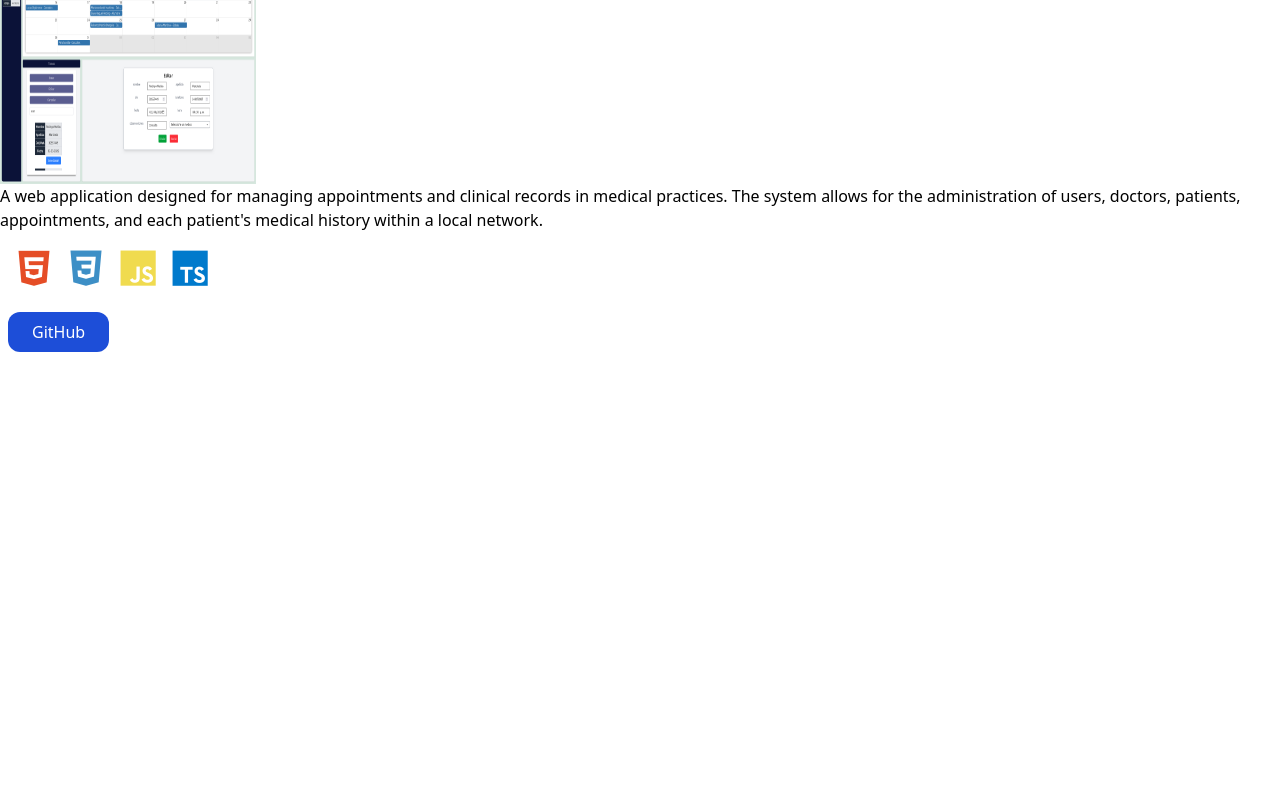
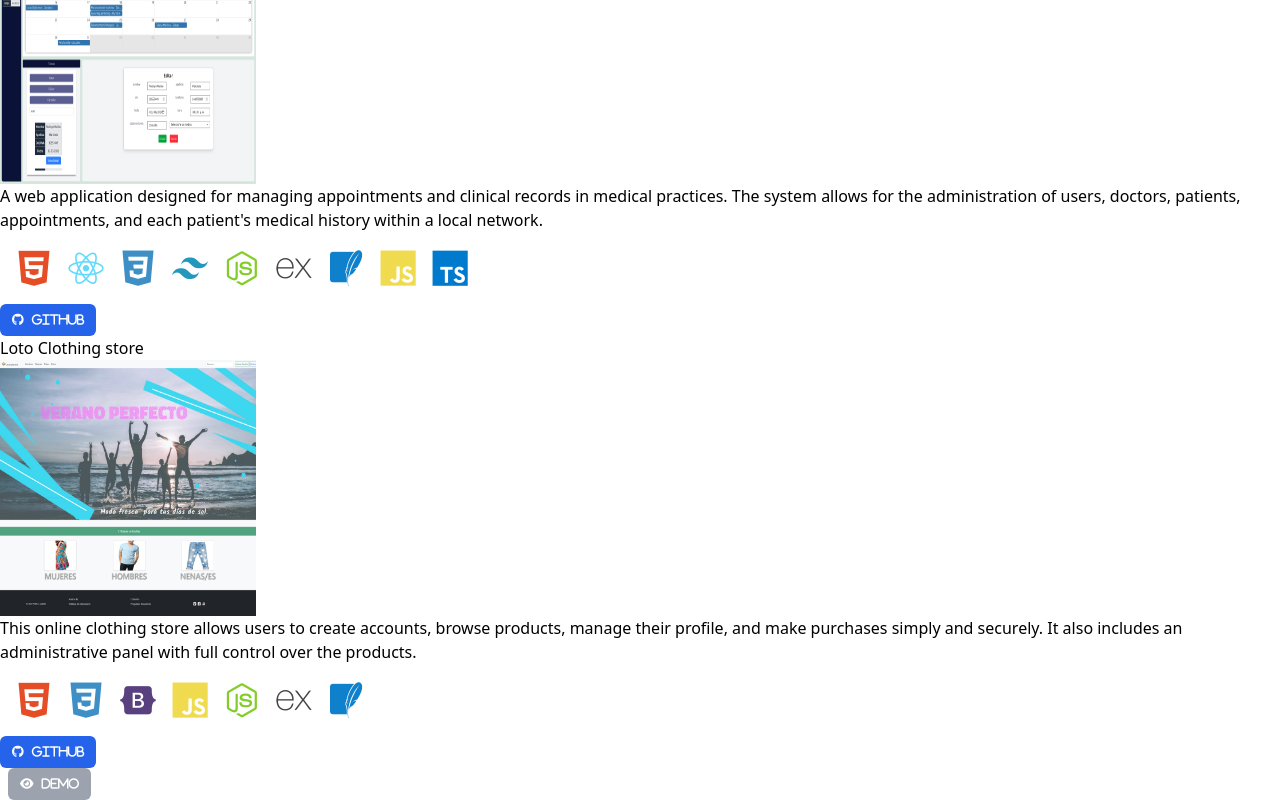
Before and after one commit to Condebasura/Portafolio, a React (Vite) app in the folder Portafolio/: page / in a window 1280 px wide. Shown: the part 732-1532 px from the top of the page. Before the commit the page ends 1092 px from the top, so only its background shows below. Built offline with nearby package versions, Linux system fonts and the light colour scheme.

Commit message:
Continuando con las cards

```diff
--- a/Portafolio/src/App.tsx
+++ b/Portafolio/src/App.tsx
@@ -55,12 +55,38 @@ import Button from "./components/button";
     title="Management System for Medical Offices" description="A web application designed for managing appointments and clinical records in medical practices. The system allows for the administration of users, doctors, patients, appointments, and each patient's medical history within a local network."
     tecnologies={[
         { title: "HTML", className: "devicon-html5-plain colored text-4xl" },
+        {title:"react", className: "devicon-react-original colored text-4xl"},
        { title: "CSS", className: "devicon-css3-plain colored text-4xl" },
+       {title:"tailwind", className: "devicon-tailwindcss-plain colored text-4xl"},
+       {title:"nodejs", className: "devicon-nodejs-plain colored text-4xl"},
+        {title:"express", className: "devicon-express-original colored text-4xl"},
+       {title:"sqlite", className: "devicon-sqlite-plain colored text-4xl"},
        { title: "JavaScript", className: "devicon-javascript-plain colored text-4xl" },
        {title:"tipescript", className: "devicon-typescript-plain colored text-4xl"},
     ]}
     >
-  {<Button  name="GitHub" className="bg bg-blue-700  text-white m-2 p-2  ps-6 pe-6 rounded-xl" />}
+  {<Button  name=" GitHub" className="fa-brands fa-github flex flex-row gap-1 text-white bg-blue-600 hover:bg-blue-700 focus:ring-4 focus:outline-none focus:ring-blue-300  rounded-md text-xs px-3 py-2 text-center" url="https://github.com/Condebasura/Consultorio" target="_blank"/>}
+
+    </Card>
+    <Card
+    Photo={ImgLoto}
+    title="Loto Clothing store"
+    description="This online clothing store allows users to create accounts, browse products, manage their profile, and make purchases simply and securely. It also includes an administrative panel with full control over the products."
+
+    tecnologies={[
+       { title: "HTML", className: "devicon-html5-plain colored text-4xl" },
+       { title: "CSS", className: "devicon-css3-plain colored text-4xl" },
+       {title:"bootstrap", className: "devicon-bootstrap-plain colored text-4xl"},
+       { title: "JavaScript", className: "devicon-javascript-plain colored text-4xl" },
+       {title:"nodejs", className: "devicon-nodejs-plain colored text-4xl"},
+        {title:"express", className: "devicon-express-original colored text-4xl"},
+       {title:"sqlite", className: "devicon-sqlite-plain colored text-4xl"},
+
+    ]}
+    >
+       {<Button  name=" GitHub" className="fa-brands fa-github flex flex-row gap-1 text-white bg-blue-600 hover:bg-blue-700 focus:ring-4 focus:outline-none focus:ring-blue-300  rounded-md text-xs px-3 py-2 text-center" url="https://github.com/Condebasura/Loto_Indumentaria" target="_blank"/>}
+
+       {<Button  name=" Demo" className="fa-solid fa-eye flex flex-row gap-1 text-white bg-gray-400 hover:bg-gray-500 focus:ring-4 focus:outline-none focus:ring-gray-300 ms-2 rounded-md text-xs px-3 py-2 text-center" url="https://loto-indumentaria.hopto.org" target="_blank"/>}
     </Card>
         </div>
  )
--- a/Portafolio/src/components/button.tsx
+++ b/Portafolio/src/components/button.tsx
@@ -2,10 +2,11 @@ type ButtonProps = {
     name: string;
     className?: string;
     url?: string;
+    target?: string
 }
 
-export default function Button({name , className , url}: ButtonProps){
+export default function Button({name , className , url , target}: ButtonProps){
     return(
-        <button className={className} url={url} >{name}</button>
+      <button className={className}> <a  href={url} target={target} ></a> <p>{name}</p> </button>
     )
 }
```
